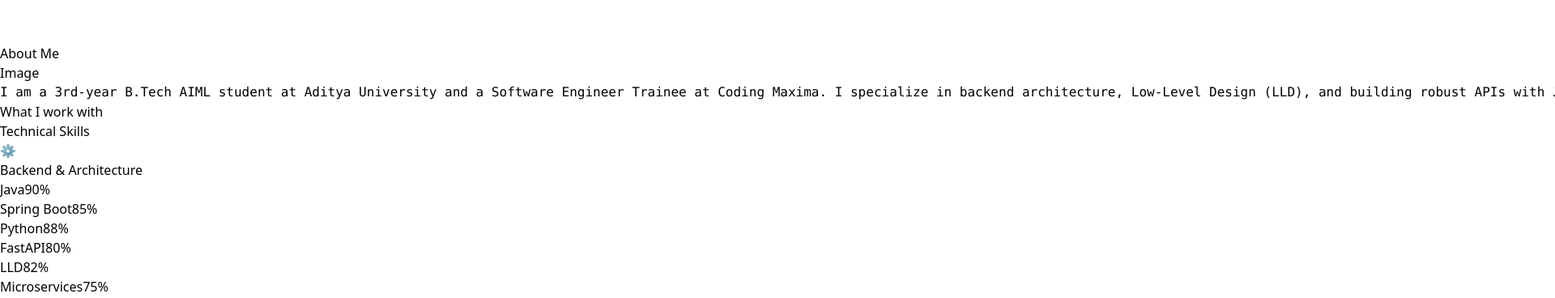
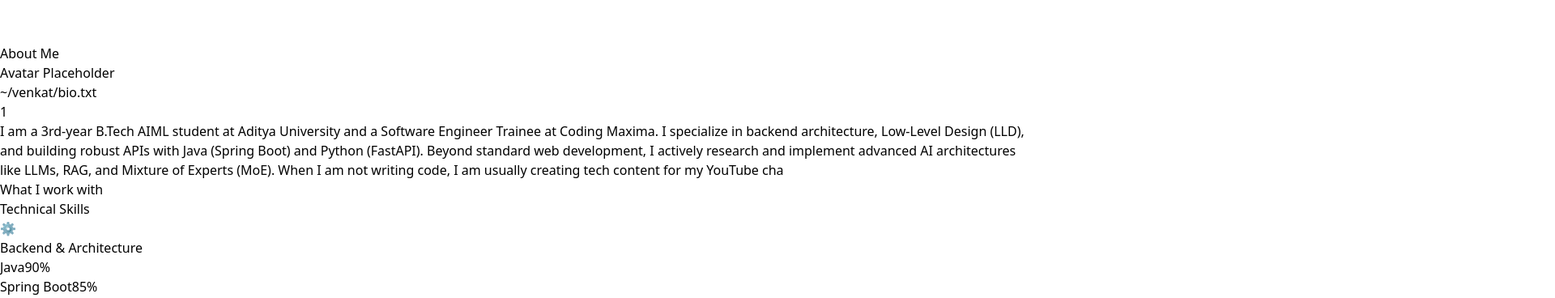
Before and after one commit to ganesh714/venkat-dev-portfolio, a React (Vite) app: page / in a window 1280 px wide. Shown: the part 1610-1978 px from the top of the page at 81% size, 1920 px wide, since content can reach past the window. Built offline with nearby package versions, Linux system fonts and the light colour scheme.

Commit message:
Enhance About: add typewriter effect for bio, animated heading underline, and rotating gradient border for avatar

```diff
--- a/src/components/About.jsx
+++ b/src/components/About.jsx
@@ -1,25 +1,93 @@
-import React from 'react';
-import { motion } from 'framer-motion';
+import React, { useState, useEffect, useRef } from 'react';
+import { motion, useInView } from 'framer-motion';
+
+const bioText = "I am a 3rd-year B.Tech AIML student at Aditya University and a Software Engineer Trainee at Coding Maxima. I specialize in backend architecture, Low-Level Design (LLD), and building robust APIs with Java (Spring Boot) and Python (FastAPI). Beyond standard web development, I actively research and implement advanced AI architectures like LLMs, RAG, and Mixture of Experts (MoE). When I am not writing code, I am usually creating tech content for my YouTube channel, evgdevs, or diving into 3D modeling.";
+
+const Typewriter = ({ text }) => {
+  const [displayedText, setDisplayedText] = useState('');
+  const ref = useRef(null);
+  const isInView = useInView(ref, { once: true, margin: "-100px" });
+
+  useEffect(() => {
+    if (isInView) {
+      let i = 0;
+      const intervalId = setInterval(() => {
+        setDisplayedText(text.slice(0, i + 1));
+        i++;
+        if (i === text.length) {
+          clearInterval(intervalId);
+        }
+      }, 15); // typing speed
+      return () => clearInterval(intervalId);
+    }
+  }, [isInView, text]);
+
+  return (
+    <span ref={ref}>
+      {displayedText}
+      <motion.span
+        animate={{ opacity: [1, 0] }}
+        transition={{ duration: 0.8, repeat: Infinity }}
+        className="inline-block w-2 h-4 bg-green-500 ml-1"
+      />
+    </span>
+  );
+};
 
 const About = () => {
   return (
-    <section id="about" className="py-20 container mx-auto px-4">
+    <section id="about" className="py-24 container mx-auto px-4 relative z-10">
       <motion.div
         initial={{ opacity: 0, y: 50 }}
         whileInView={{ opacity: 1, y: 0 }}
         viewport={{ once: true, margin: '-100px' }}
         transition={{ duration: 0.6 }}
       >
-        <h2 className="text-3xl font-bold mb-8 text-white">About Me</h2>
-        <div className="flex flex-col md:flex-row items-center md:items-start gap-8">
-          {/* Profile placeholder with glowing border */}
-          <div className="flex-shrink-0 w-48 h-48 md:w-64 md:h-64 rounded-full bg-gray-800 flex items-center justify-center border-4 border-blue-500/30 shadow-[0_0_20px_5px_rgba(59,130,246,0.3)]">
-            <span className="text-gray-500">Image</span>
+        <div className="text-center mb-16">
+          <h2 className="text-3xl sm:text-4xl font-extrabold text-white inline-block relative">
+            About Me
+            <motion.div
+              className="absolute -bottom-2 left-0 h-1 bg-blue-500 rounded-full"
+              initial={{ width: 0 }}
+              whileInView={{ width: "100%" }}
+              viewport={{ once: true }}
+              transition={{ delay: 0.3, duration: 0.8 }}
+            />
+          </h2>
+        </div>
+
+        <div className="flex flex-col md:flex-row items-center md:items-start gap-12 max-w-5xl mx-auto">
+          {/* Profile placeholder with animated rotating border */}
+          <div className="relative flex-shrink-0 w-48 h-48 md:w-64 md:h-64 rounded-full p-1 group cursor-pointer">
+            <motion.div
+              animate={{ rotate: 360 }}
+              transition={{ duration: 8, repeat: Infinity, ease: "linear" }}
+              className="absolute inset-0 rounded-full bg-gradient-to-r from-blue-500 via-purple-500 to-pink-500 opacity-70 group-hover:opacity-100 transition-opacity duration-300"
+            />
+            <div className="absolute inset-[4px] rounded-full bg-slate-900 flex items-center justify-center z-10 overflow-hidden">
+              {/* Add an actual image tag here when available */}
+              <span className="text-slate-500 font-medium">Avatar Placeholder</span>
+            </div>
+            {/* Outer Glow */}
+            <div className="absolute inset-0 rounded-full bg-blue-500/20 blur-xl group-hover:bg-purple-500/30 transition-colors duration-500 z-0" />
           </div>
+
           {/* Bio styled like a code editor / terminal */}
-          <pre className="bg-gray-900 border border-gray-700 rounded-md p-4 font-mono text-sm text-green-400 leading-relaxed overflow-x-auto w-full md:w-2/3">
-I am a 3rd-year B.Tech AIML student at Aditya University and a Software Engineer Trainee at Coding Maxima. I specialize in backend architecture, Low-Level Design (LLD), and building robust APIs with Java (Spring Boot) and Python (FastAPI). Beyond standard web development, I actively research and implement advanced AI architectures like LLMs, RAG, and Mixture of Experts (MoE). When I am not writing code, I am usually creating tech content for my YouTube channel, evgdevs, or diving into 3D modeling.
-          </pre>
+          <div className="w-full md:w-2/3 bg-slate-900 border border-slate-700/50 rounded-xl overflow-hidden shadow-2xl">
+            {/* Terminal header */}
+            <div className="bg-slate-800 px-4 py-3 flex items-center gap-2 border-b border-slate-700/50">
+              <div className="w-3 h-3 rounded-full bg-red-500" />
+              <div className="w-3 h-3 rounded-full bg-yellow-500" />
+              <div className="w-3 h-3 rounded-full bg-green-500" />
+              <span className="ml-2 text-xs font-mono text-slate-400">~/venkat/bio.txt</span>
+            </div>
+            <div className="p-6 font-mono text-sm md:text-base text-green-400 leading-relaxed overflow-x-auto min-h-[200px]">
+              <div className="flex">
+                <span className="text-slate-500 mr-4 select-none">1</span>
+                <p className="flex-1 whitespace-pre-wrap"><Typewriter text={bioText} /></p>
+              </div>
+            </div>
+          </div>
         </div>
       </motion.div>
     </section>
```
